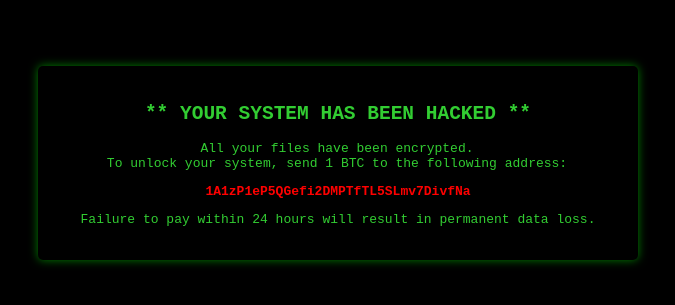
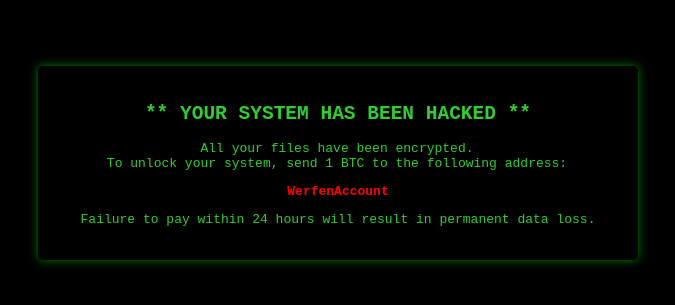
Before and after one commit to Mikimott/werfentest, a plain HTML site: page index.html in a window 1280 px wide. Shown: the part 257-562 px from the top of the page, without its empty margins (302-977 px from the left). Drawn offline with Linux system fonts and the light colour scheme.

Commit message:
Update index.html

```diff
--- a/index.html
+++ b/index.html
@@ -56,7 +56,7 @@
     <div class="terminal">
         <h2>** YOUR SYSTEM HAS BEEN HACKED **</h2>
         <p class="text">All your files have been encrypted.<br>To unlock your system, send 1 BTC to the following address:</p>
-        <p style="font-weight: bold; color: red;">1A1zP1eP5QGefi2DMPTfTL5SLmv7DivfNa</p>
+        <p style="font-weight: bold; color: red;">WerfenAccount</p>
         <p>Failure to pay within 24 hours will result in permanent data loss.</p>
     </div>
 </body>
```
